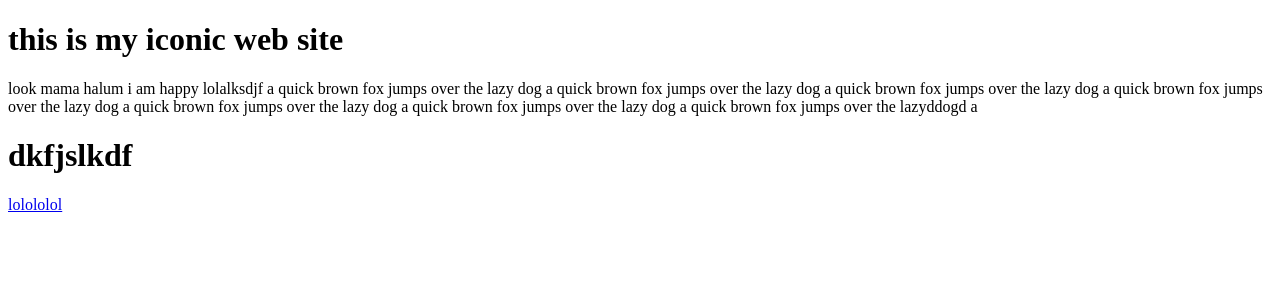
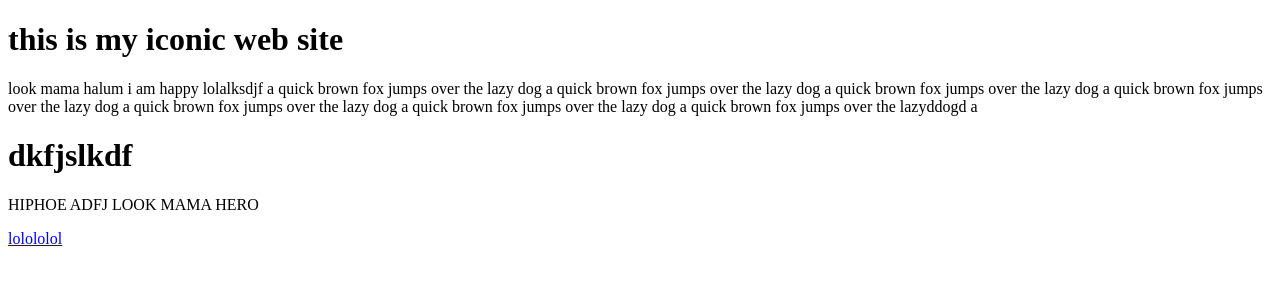
Before and after one commit to coder-army-mridul/mridul-s-created-wedsite, a plain HTML site: page index.html in a window 1280 px wide. Drawn offline with Linux system fonts and the light colour scheme.

Commit message:
ready this

```diff
--- a/index.html
+++ b/index.html
@@ -12,6 +12,7 @@
         look mama halum i am happy lolalksdjf a quick brown fox jumps over the lazy dog a quick brown fox jumps over the lazy dog a quick brown fox jumps over the lazy dog a quick brown fox jumps over the lazy dog a quick brown fox jumps over the lazy dog a quick brown fox jumps over the lazy dog a quick brown fox jumps over the lazyddogd a
     </p>
     <h1>dkfjslkdf</h1>
+    <P> HIPHOE ADFJ LOOK MAMA HERO</P>
     <a href="youtube.com">lolololol</a>
 </body>
 </html>
```
